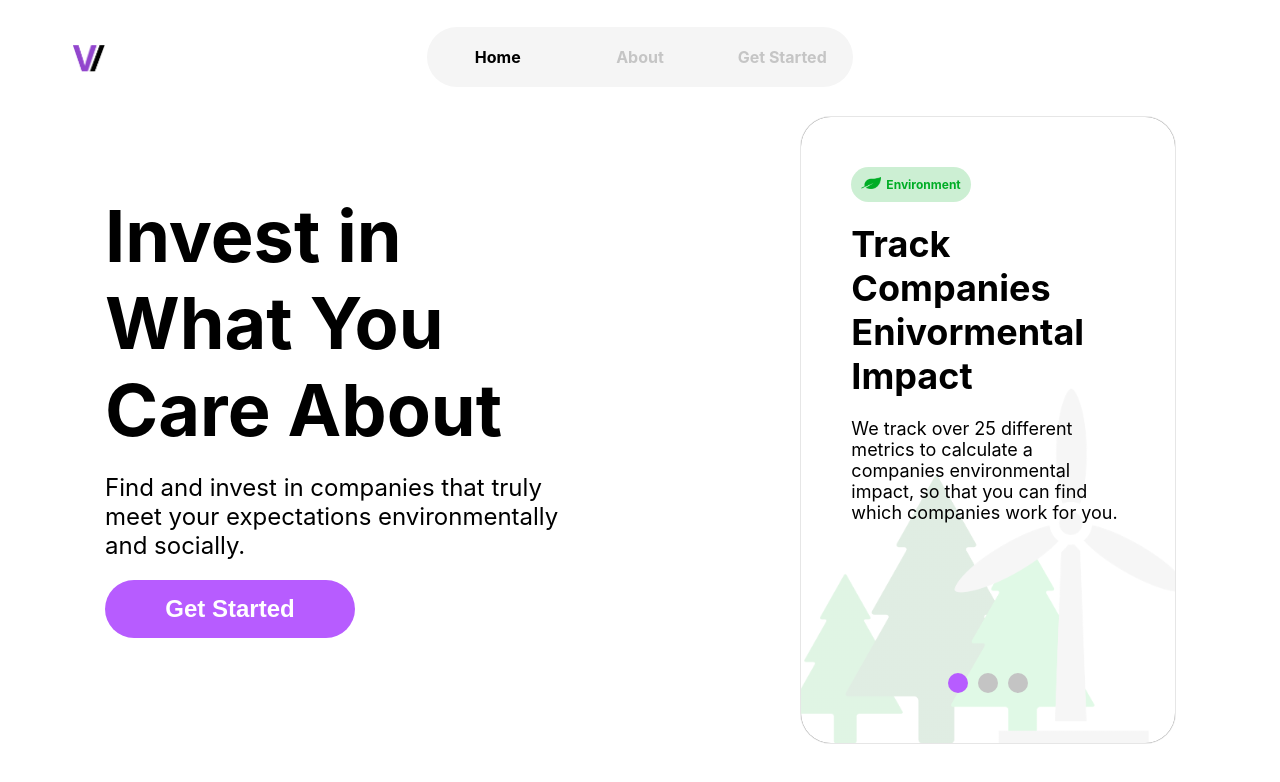
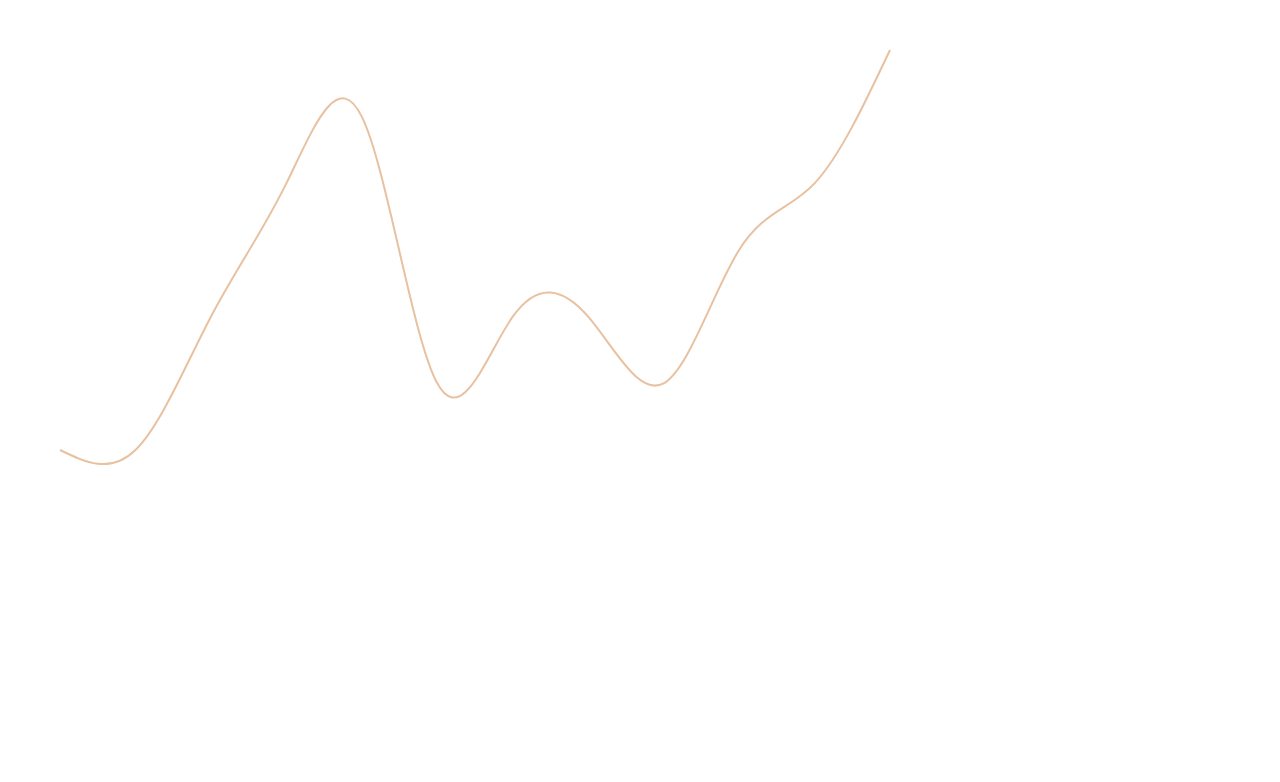
Before and after one commit to arunima1820/TAMUHack2022, a React (Create React App) app in the folder vinterest/: page / in a window 1280 px wide. Shown: the top 782 px of the page. Built offline with nearby package versions, Linux system fonts and the light colour scheme.

Commit message:
added chart

```diff
--- a/vinterest/package.json
+++ b/vinterest/package.json
@@ -3,6 +3,8 @@
   "version": "0.1.0",
   "private": true,
   "dependencies": {
+    "@nivo/core": "^0.79.0",
+    "@nivo/line": "^0.79.1",
     "@testing-library/jest-dom": "^5.16.1",
     "@testing-library/react": "^12.1.2",
     "@testing-library/user-event": "^13.5.0",
--- /dev/null
+++ b/vinterest/src/Suggestions.tsx
@@ -0,0 +1,55 @@
+import React from "react";
+import { ResponsiveLine,Line } from '@nivo/line'
+
+export default function Suggestions(props:{data:any}) {
+    const test = [{
+        ticker: "AAPL",
+        name: "Apple",
+        price: "178.28",
+        environmentalImpact: "A",
+        socialImpact: "A",
+        animalConservation: "B",
+        data:[[1,2],[2,2],[3,4],[4,6],[5,7],[6,3],[7,4],[8,4],[9,3],[10,5],[11,6],[12,8]]
+    }]
+    const format =[{
+        id:"test",
+        data:test[0].data.map(d=>{
+            return {
+                x:d[0],
+                y:d[1]
+            }
+        }),
+    }]
+    return (
+        <Line
+        data={format}
+        margin={{ top: 50, right: 110, bottom: 50, left: 60 }}
+        width={1000}
+        height={500}
+        curve="natural"
+        xScale={{ type: 'point' }}
+        yScale={{
+            type: 'linear',
+            min: 'auto',
+            max: 'auto',
+            stacked: true,
+            reverse: false
+        }}
+        yFormat=" >-.2f"
+        axisTop={null}
+        axisRight={null}
+        axisBottom = {null}
+        axisLeft = {null}
+        pointSize={10}
+        pointColor={{ theme: 'background' }}
+        pointBorderWidth={2}
+        pointBorderColor={{ from: 'serieColor' }}
+        pointLabelYOffset={-12}
+        useMesh={true}
+        enablePoints={false}
+        enableGridX={false}
+        enableGridY={false}
+
+    />
+    )
+}
--- a/vinterest/src/index.tsx
+++ b/vinterest/src/index.tsx
@@ -2,10 +2,10 @@ import React from 'react';
 import ReactDOM from 'react-dom';
 import './index.css';
 import HomePage from './HomePage';
-
+import Suggestions from './Suggestions';
 ReactDOM.render(
   <React.StrictMode>
-    <HomePage />
+    <Suggestions data={null}/>
   </React.StrictMode>,
   document.getElementById('root')
 );
```
Also changed, not shown: 1 other file (tests, documents, lock files or other folders).
